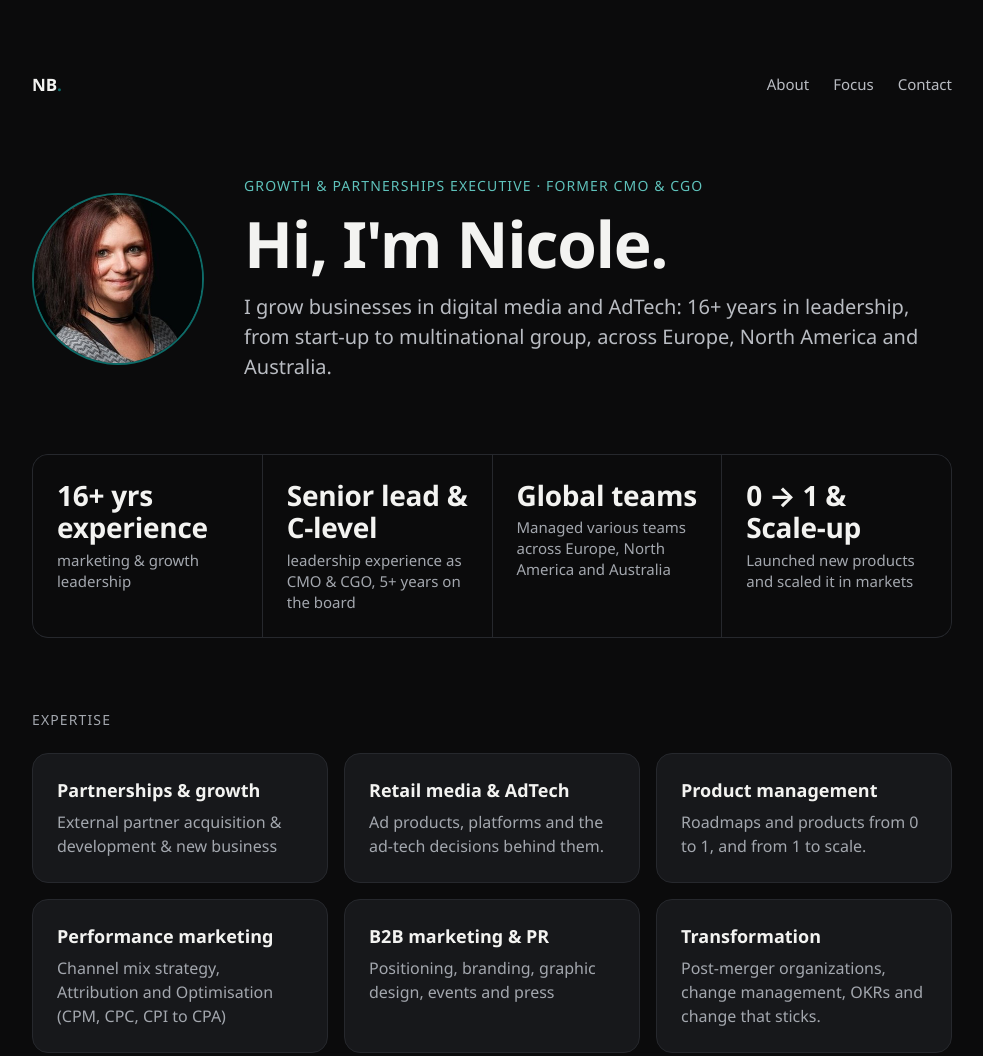
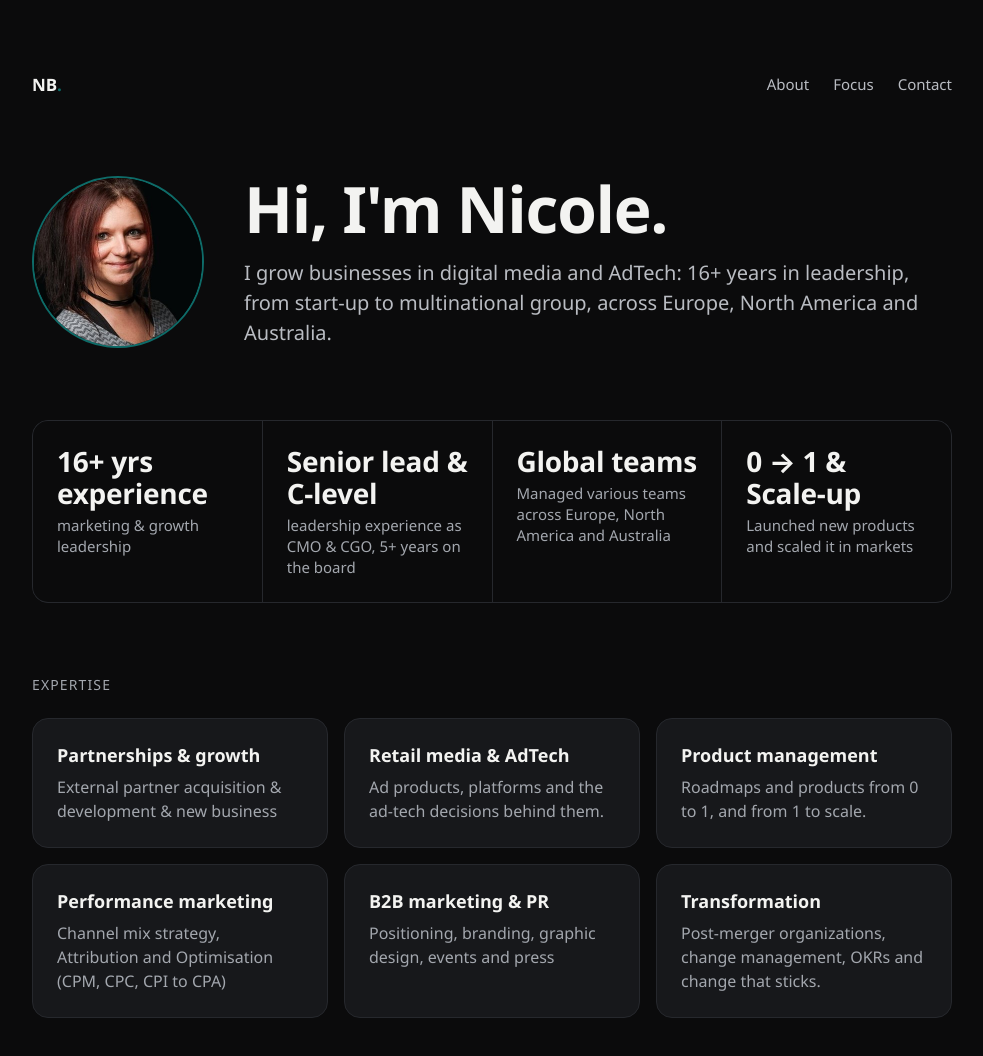
Before and after one commit to nicolebucher/nicole-bucher.com, a plain HTML site: page index.html in a window 1280 px wide. Shown: the top 1056 px of the page, without its empty margins (148-1131 px from the left). Drawn offline with Linux system fonts and the light colour scheme.

Commit message:
Remove title line above greeting
Co-Authored-By: Claude Opus 5.5 <noreply@anthropic.com>
Claude-Session: https://claude.ai/code/session_01WFbYWu2tfHy7eykjEkCPYB

```diff
--- a/index.html
+++ b/index.html
@@ -34,7 +34,6 @@ a{color:#F3F3F1}a:hover{color:#FFFFFF}
         <img src="nicole-bucher.jpg" alt="Portrait of Nicole Bucher" style="position: absolute; width: 300px; height: 300px; left: -74px; top: -14px; display: block;">
       </div>
       <div style="flex: 999 1 460px; min-width: 0; display: flex; flex-direction: column; gap: 16px;">
-        <span style="font-size: 14px; font-weight: 500; letter-spacing: 0.08em; text-transform: uppercase; color: #5FC2BB;">Growth &amp; Partnerships Executive · Former CMO &amp; CGO</span>
         <h1 style="margin: 0; font-size: clamp(40px, 6vw, 64px); line-height: 1.02; font-weight: 700; letter-spacing: -0.02em;">Hi, I'm Nicole.</h1>
         <p style="margin: 0; font-size: 20px; line-height: 1.5; color: #B9BCC2;">I grow businesses in digital media and AdTech: 16+ years in leadership, from start-up to multinational group, across Europe, North America and Australia.</p>
       </div>
```
